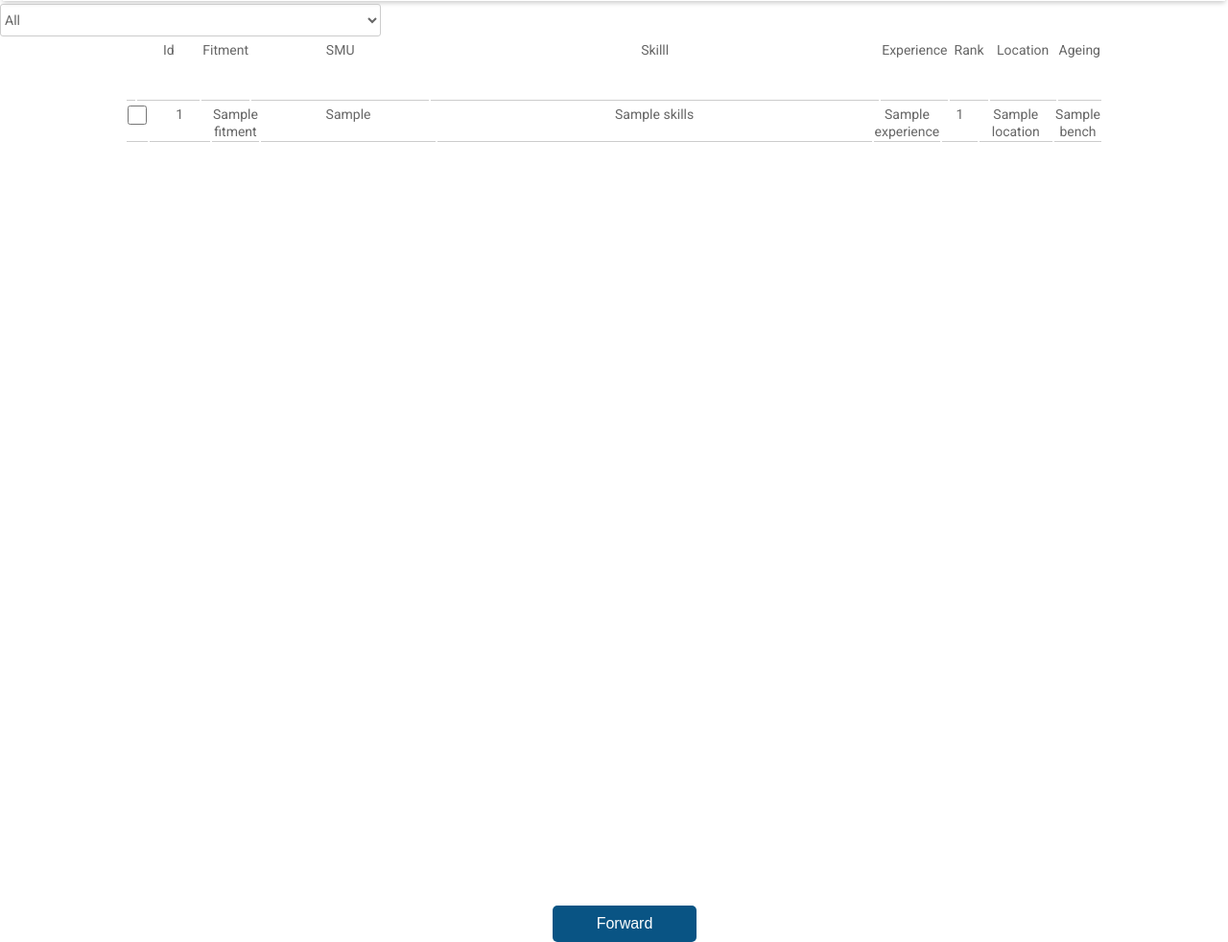
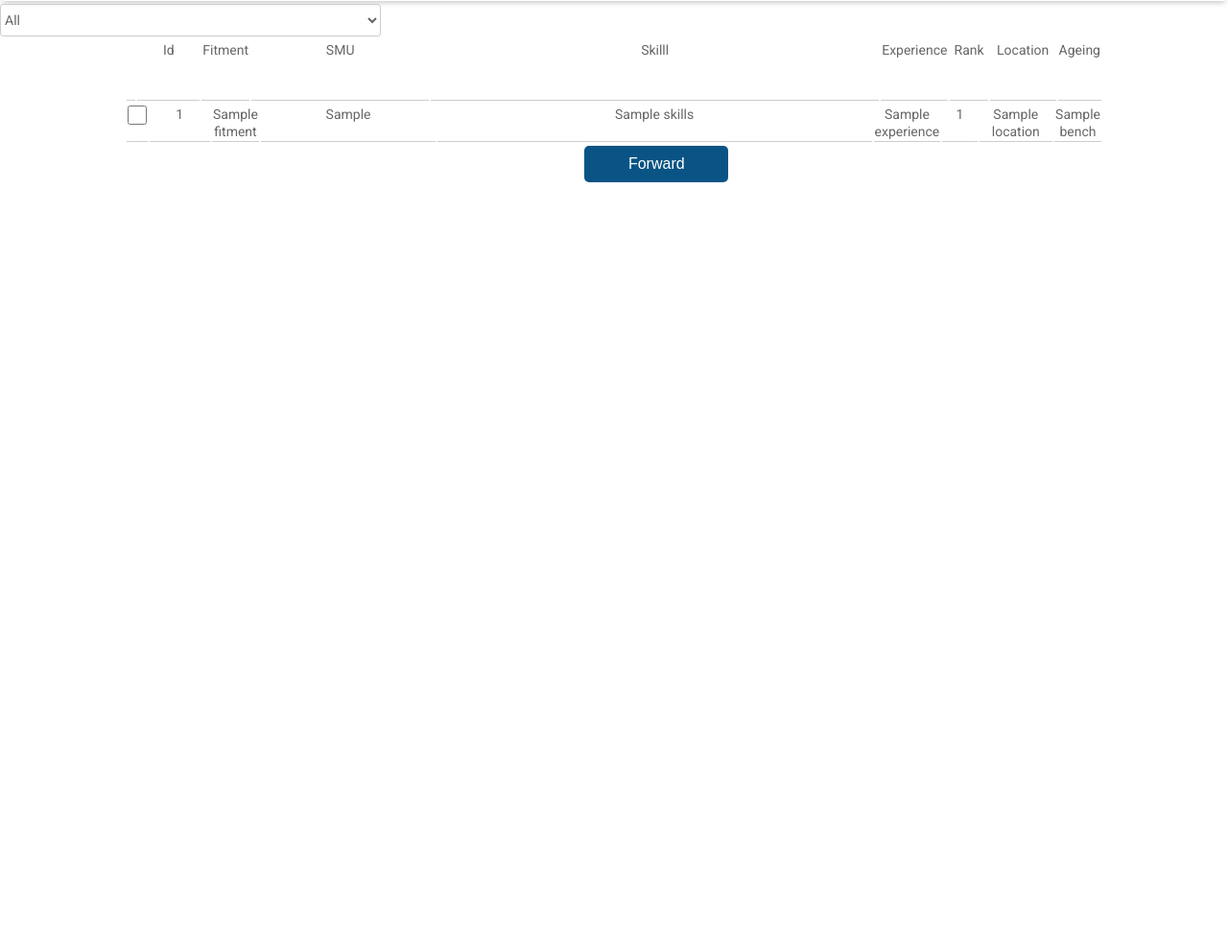
Before and after one commit to himan2411/capacity-management, a Flask app: template templates/form.html in a window 1280 px wide. Shown: the part 674-1656 px from the top of the page at 96% size. After the commit the page ends 864 px from the top, so only its background shows below. Run offline with Flask 2, Linux system fonts and the light colour scheme; the template is opened without the code that fills it: most values are stand-ins (such as "Sample title", 1, 10 or a date in 2020); some libraries are stand-ins or nearby versions.

Commit message:
forward button fix

```diff
--- a/templates/form.html
+++ b/templates/form.html
@@ -14,7 +14,7 @@
             <h1>Resource Requirements</h1>
             <div style="padding-top: 3px;">
               <select name="requestor_serviceline" onchange="myFunction()">
-                <option value="ServiceLine1" value={{form['requestor_serviceline']}} selected>ServiceLine1</option>
+                <option value="ServiceLine1"  selected>ServiceLine1</option>
                 <option value="ServiceLine2">ServiceLine2</option>
                 <option value="ServiceLine3">ServiceLine3</option>
               </select>
@@ -118,9 +118,10 @@
                   </tbody>
             {% endfor %}
             </table>
+            <input class="name" style="display: none;" type="text" style="margin-top: 5px; margin-bottom: 5px;" name="request_obj" placeholder="Process skill" value={{ request}}/>
+            <button type="submit" style="margin-left: 47%;">Forward</button>
           </div>
-          <input class="name" style="display: none;" type="text" style="margin-top: 5px; margin-bottom: 5px;" name="request_obj" placeholder="Process skill" value={{ request}}/>
-            <button style="position: absolute; bottom: -107%; left: 45%;" type="submit">Forward</button>
+
         </form>
           {% endif %}
     </body>
```
